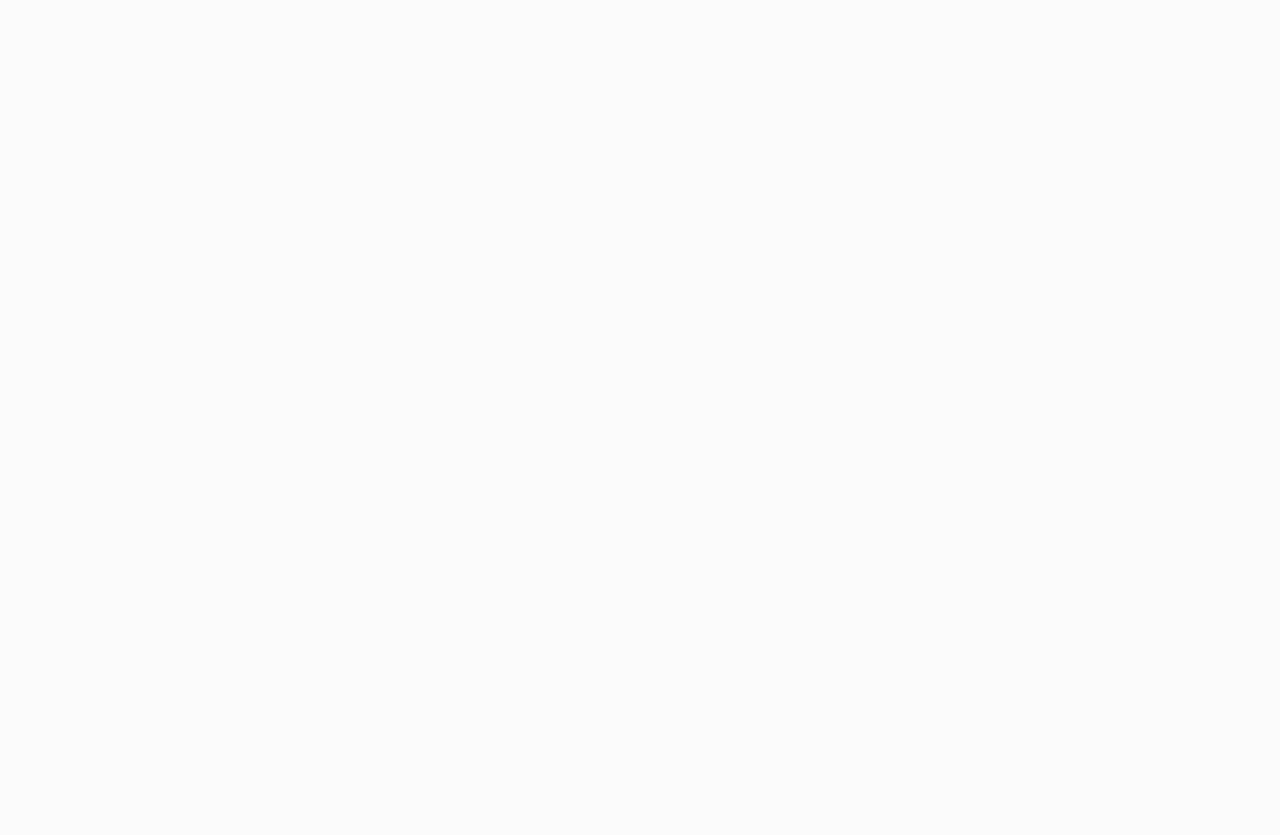
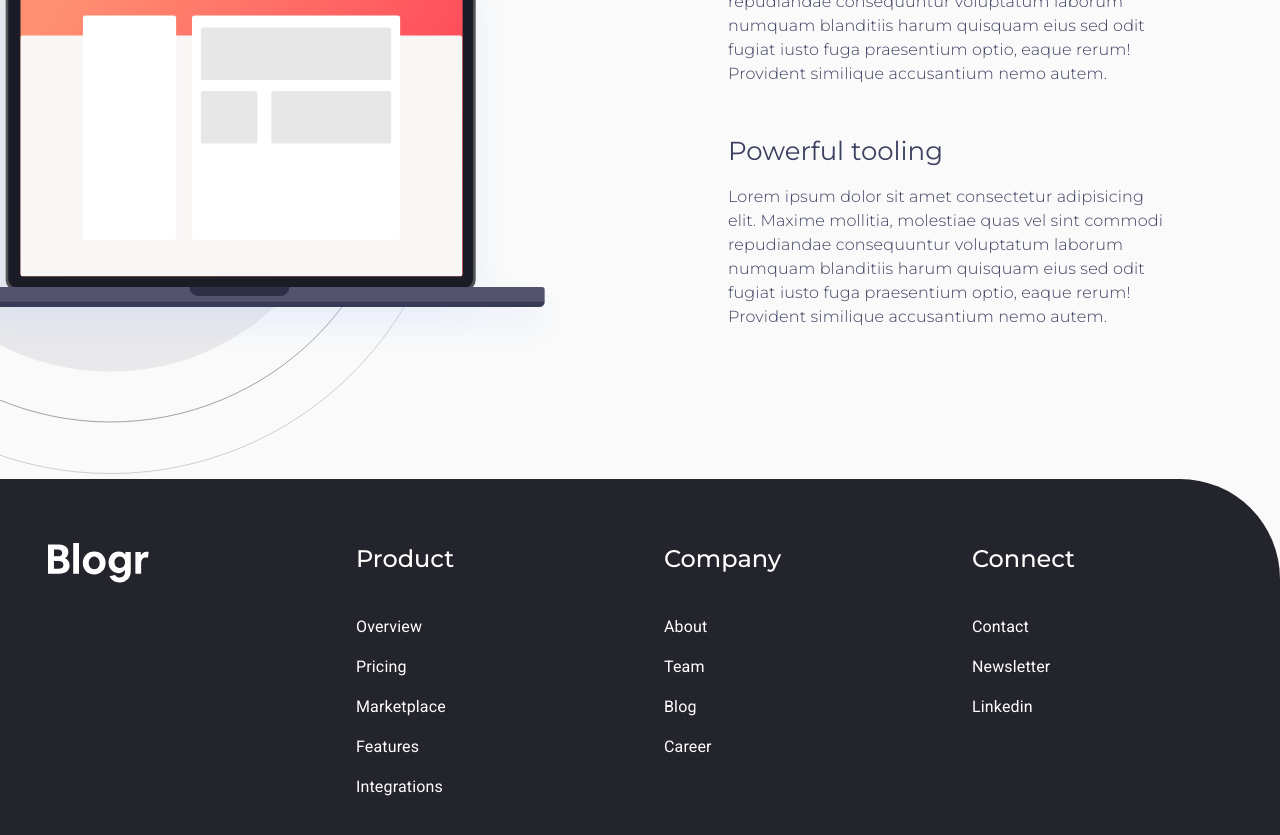
Before and after one commit to arpit2205/blogr-ui, a React (Create React App) app: page / in a window 1280 px wide. Shown: the part 1940-2775 px from the top of the page. Before the commit the page ends 1714 px from the top, so only its background shows below. Built offline with nearby package versions, Linux system fonts and the light colour scheme.

Commit message:
Footer add

```diff
--- a/src/App.js
+++ b/src/App.js
@@ -2,12 +2,16 @@ import React from "react";
 import Header from "./components/Header";
 import Editor from "./components/Editor";
 import Mobile from "./components/Mobile";
+import Laptop from "./components/Laptop";
+import Footer from "./components/Footer";
 const App = () => {
   return (
     <>
       <Header />
       <Editor />
       <Mobile />
+      <Laptop />
+      <Footer />
     </>
   );
 };
--- /dev/null
+++ b/src/components/Footer.js
@@ -0,0 +1,93 @@
+import React from "react";
+import { CssBaseline, Container, Grid, Typography } from "@material-ui/core";
+import { makeStyles } from "@material-ui/core/styles";
+import logo from "../images/logo.svg";
+
+const useStyles = makeStyles((theme) => ({
+  container: {
+    backgroundColor: "#24242C",
+    borderRadius: "0 100px 0 0",
+    color: "white",
+    padding: theme.spacing(4),
+  },
+  title: {
+    fontFamily: "Montserrat, sans-serif",
+    fontWeight: "500",
+    padding: theme.spacing(4, 2),
+  },
+  links: {
+    padding: theme.spacing(1, 2),
+  },
+  logo: {
+    padding: theme.spacing(4, 2),
+  },
+}));
+
+const Footer = () => {
+  const classes = useStyles();
+  return (
+    <>
+      <CssBaseline />
+      <Container maxWidth={false} className={classes.container}>
+        <Grid container justify="center" spacing={2}>
+          <Grid item xs={12} md={3}>
+            <img className={classes.logo} src={logo} />
+          </Grid>
+          <Grid item xs={12} md={3}>
+            <Typography variant="h5" className={classes.title}>
+              Product
+            </Typography>
+            <Typography variant="body1" className={classes.links}>
+              Overview
+            </Typography>
+            <Typography variant="body1" className={classes.links}>
+              Pricing
+            </Typography>
+            <Typography variant="body1" className={classes.links}>
+              Marketplace
+            </Typography>
+            <Typography variant="body1" className={classes.links}>
+              Features
+            </Typography>
+            <Typography variant="body1" className={classes.links}>
+              Integrations
+            </Typography>
+          </Grid>
+          <Grid item xs={12} md={3}>
+            <Typography variant="h5" className={classes.title}>
+              Company
+            </Typography>
+            <Typography variant="body1" className={classes.links}>
+              About
+            </Typography>
+            <Typography variant="body1" className={classes.links}>
+              Team
+            </Typography>
+            <Typography variant="body1" className={classes.links}>
+              Blog
+            </Typography>
+            <Typography variant="body1" className={classes.links}>
+              Career
+            </Typography>
+          </Grid>
+          <Grid item xs={12} md={3}>
+            <Typography variant="h5" className={classes.title}>
+              Connect
+            </Typography>
+            <Typography variant="body1" className={classes.links}>
+              Contact
+            </Typography>
+            <Typography variant="body1" className={classes.links}>
+              Newsletter
+            </Typography>
+            <Typography variant="body1" className={classes.links}>
+              Linkedin
+            </Typography>
+          </Grid>
+        </Grid>
+      </Container>
+    </>
+  );
+};
+
+export default Footer;
--- /dev/null
+++ b/src/components/Laptop.js
@@ -0,0 +1,91 @@
+import React from "react";
+import { CssBaseline, Container, Grid, Typography } from "@material-ui/core";
+import { makeStyles } from "@material-ui/core/styles";
+import laptop from "../images/illustration-laptop-desktop.svg";
+
+const useStyles = makeStyles((theme) => ({
+  laptop: {
+    width: "140%",
+    marginTop: theme.spacing(4),
+    [theme.breakpoints.up("md")]: {
+      marginLeft: "-20vw",
+    },
+    [theme.breakpoints.down("md")]: {
+      width: "100%",
+      marginTop: theme.spacing(2),
+    },
+  },
+  container: {},
+  subHeading: {
+    padding: theme.spacing(1, 10),
+    fontSize: "26px",
+    fontWeight: "400",
+    fontFamily: "Montserrat, sans-serif",
+    color: "#3C3F60",
+    [theme.breakpoints.down("md")]: {
+      padding: theme.spacing(1, 3),
+      textAlign: "center",
+    },
+  },
+  captions: {
+    padding: theme.spacing(1, 10),
+    fontWeight: "300",
+    fontFamily: "Montserrat, sans-serif",
+    color: "#3C3F60",
+    [theme.breakpoints.down("md")]: {
+      padding: theme.spacing(1, 3),
+      textAlign: "center",
+    },
+  },
+  textWrapper: {
+    [theme.breakpoints.up("md")]: {
+      marginTop: theme.spacing(16),
+    },
+  },
+}));
+
+const Laptop = () => {
+  const classes = useStyles();
+
+  return (
+    <>
+      <CssBaseline />
+      <Container maxWidht={false} className={classes.container}>
+        <Grid container justify="center" spacing={2}>
+          <Grid item xs={12} md={6}>
+            <img src={laptop} className={classes.laptop} />
+          </Grid>
+          <Grid item xs={12} md={6} className={classes.textWrapper}>
+            <Typography variant="h5" className={classes.subHeading}>
+              Free, open and simple
+            </Typography>
+            <Typography variant="body1" className={classes.captions}>
+              Lorem ipsum dolor sit amet consectetur adipisicing elit. Maxime
+              mollitia, molestiae quas vel sint commodi repudiandae consequuntur
+              voluptatum laborum numquam blanditiis harum quisquam eius sed odit
+              fugiat iusto fuga praesentium optio, eaque rerum! Provident
+              similique accusantium nemo autem.
+            </Typography>
+
+            <Typography
+              variant="h5"
+              className={classes.subHeading}
+              style={{ marginTop: "32px" }}
+            >
+              Powerful tooling
+            </Typography>
+            <Typography variant="body1" className={classes.captions}>
+              Lorem ipsum dolor sit amet consectetur adipisicing elit. Maxime
+              mollitia, molestiae quas vel sint commodi repudiandae consequuntur
+              voluptatum laborum numquam blanditiis harum quisquam eius sed odit
+              fugiat iusto fuga praesentium optio, eaque rerum! Provident
+              similique accusantium nemo autem.
+            </Typography>
+          </Grid>
+        </Grid>
+      </Container>
+    </>
+  );
+};
+
+export default Laptop;
--- a/src/components/Mobile.js
+++ b/src/components/Mobile.js
@@ -21,7 +21,7 @@ const useStyles = makeStyles((theme) => ({
     },
     [theme.breakpoints.down("md")]: {
       marginTop: "30vh",
-      height: "80vh",
+      height: "75vh",
     },
   },
   circles: {
```
